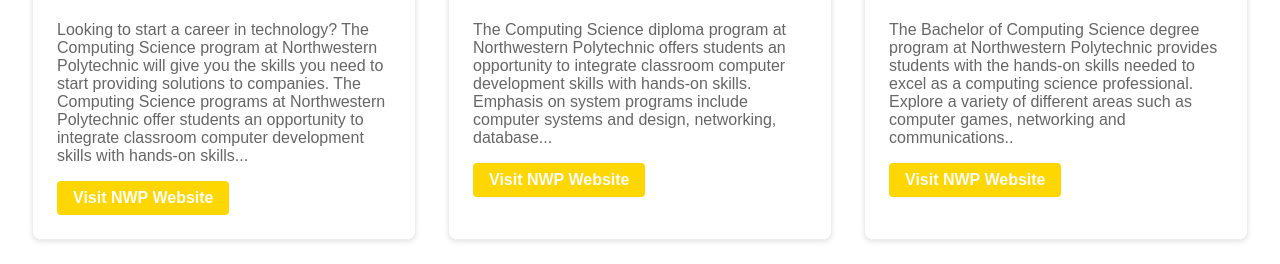
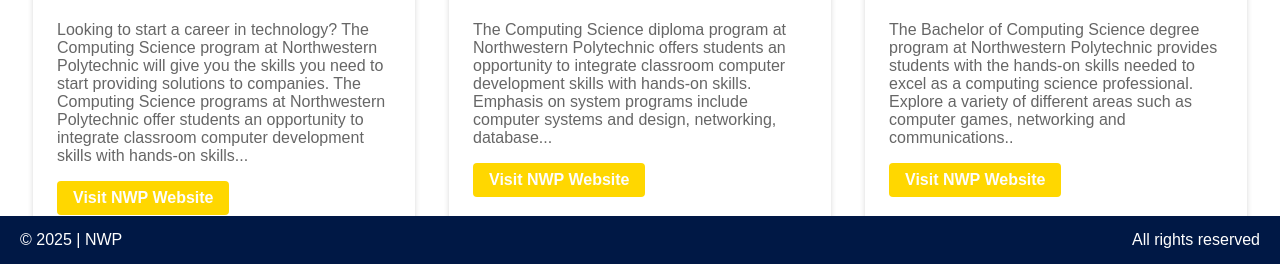
Before and after one commit to Choko16/cs3990_labs_Oractice_Omachonu, a plain HTML site: page index.html in a window 1280 px wide. Shown: the part 536-800 px from the top of the page. Drawn offline with Linux system fonts and the light colour scheme.

Commit message:
fixed the footer made it fixed

```diff
--- a/Styles/styles.css
+++ b/Styles/styles.css
@@ -218,6 +218,21 @@ body {
   opacity: 1; /* Reveal credits & hours */
 }
 
+/* Ensure the body takes up the full height of the viewport */
+html, body {
+  height: 100%;
+  display: flex;
+  flex-direction: column;
+  margin: 0;
+  padding: 0;
+}
+
+/* Main content should push the footer to the bottom */
+main {
+  flex: 1;
+}
+
+/* Fix the footer at the bottom of the viewport */
 .footer {
   background: #001845;
   color: white;
@@ -226,7 +241,11 @@ body {
   display: flex;
   justify-content: space-between; /* Pushes left and right items apart */
   align-items: center;
+  position: fixed; /* Makes the footer always visible */
+  bottom: 0;
+  left: 0;
 }
+
 
 .footer-content {
   width: 100%;
```
